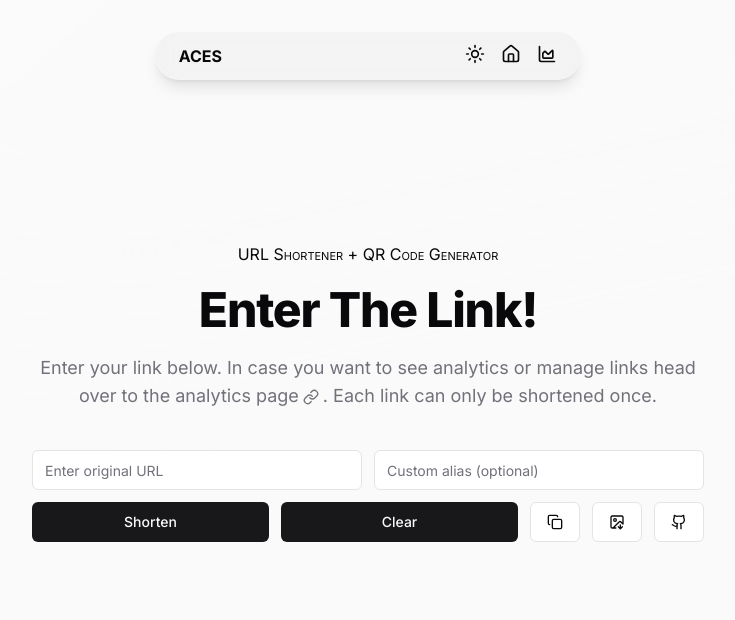
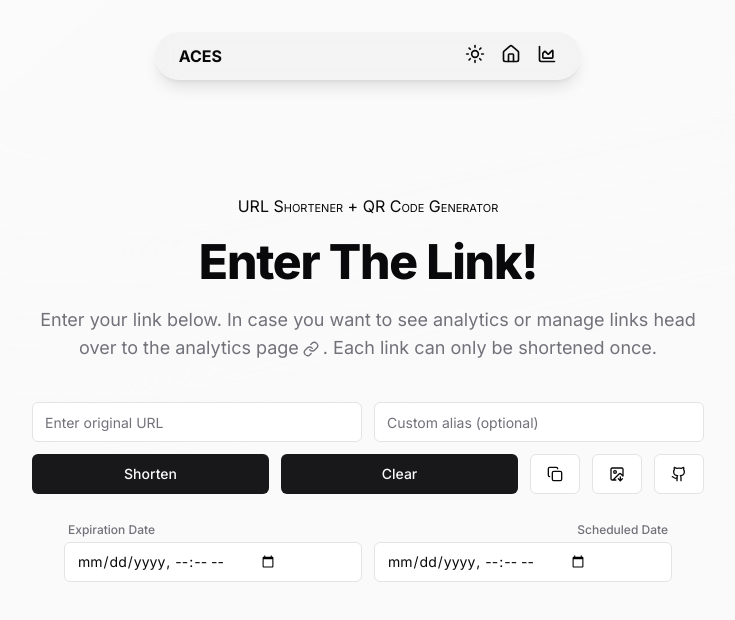
Before and after one commit to MadhurJ20/share, a Next.js app: page / in a window 1280 px wide. Shown: the top 620 px of the page, without its empty margins (272-1007 px from the left). Built offline with nearby package versions, Linux system fonts and the light colour scheme.

Commit message:
Partial scheduled and expiration dates

```diff
--- a/components/editUrl.jsx
+++ b/components/editUrl.jsx
@@ -1,4 +1,4 @@
-import { useState } from "react";
+import { useState, useEffect } from "react";
 import { Button } from "@components/ui/button";
 import { Dialog, DialogClose, DialogContent, DialogFooter, DialogHeader, DialogTitle, DialogDescription } from "@components/ui/dialog";
 import { Input } from "./ui/input";
@@ -6,14 +6,46 @@ import { Save } from "lucide-react";
 
 export function EditUrlDialog({ open, setOpen, urlToEdit, handleEdit }) {
   const [newShortenUrl, setNewShortenUrl] = useState(urlToEdit?.shortenUrl || "");
+  const [newExpirationDate, setNewExpirationDate] = useState("");
+  const [newScheduledDate, setNewScheduledDate] = useState("");
+
+  useEffect(() => {
+    if (urlToEdit?.expirationDate) {
+      setNewExpirationDate(formatDateForInput(urlToEdit.expirationDate));
+    }
+    if (urlToEdit?.scheduledDate) {
+      setNewScheduledDate(formatDateForInput(urlToEdit.scheduledDate));
+    }
+  }, [urlToEdit]);
+
+  const formatDateForInput = (date) => {
+    if (!date) return "";
+    const formattedDate = new Date(date);
+    return formattedDate.toISOString().slice(0, 16); // Convert to "YYYY-MM-DDTHH:MM"
+  };
 
   const handleCancel = () => {
     setOpen(false);
   };
 
   const handleSave = () => {
-    if (newShortenUrl !== urlToEdit.shortenUrl) {
-      handleEdit(urlToEdit._id, newShortenUrl);
+    if (!urlToEdit || !urlToEdit._id) {
+      console.error('Missing URL ID');
+      return; // Exit the function early if ID is missing
+    }
+
+    const updatedFields = {
+      shortenUrl: typeof newShortenUrl === 'string' ? newShortenUrl.trim() : '',
+      expirationDate: newExpirationDate ? new Date(newExpirationDate) : null,
+      scheduledDate: newScheduledDate ? new Date(newScheduledDate) : null,
+    };
+
+    if (
+      newShortenUrl !== urlToEdit.shortenUrl ||
+      newExpirationDate !== urlToEdit.expirationDate ||
+      newScheduledDate !== urlToEdit.scheduledDate
+    ) {
+      handleEdit(urlToEdit._id, updatedFields);
     }
     setOpen(false); // Close the dialog after saving
   };
@@ -24,7 +56,7 @@ export function EditUrlDialog({ open, setOpen, urlToEdit, handleEdit }) {
         <DialogHeader>
           <DialogTitle>Edit Shortened URL</DialogTitle>
           <DialogDescription>
-            Modify the shortened URL below. Make sure the new URL is unique and valid.
+            Modify the shortened URL and expiration/scheduled dates.
           </DialogDescription>
         </DialogHeader>
 
@@ -38,6 +70,24 @@ export function EditUrlDialog({ open, setOpen, urlToEdit, handleEdit }) {
             className="w-full p-2 mt-2 border rounded-md focus-visible:ring-0 focus-visible:ring-offset-0"
             placeholder="Enter new shortened URL"
           />
+
+          <label htmlFor="expirationDate" className="block text-sm font-medium text-gray-700">Expiration Date</label>
+          <Input
+            type="datetime-local"
+            id="expirationDate"
+            value={newExpirationDate}
+            onChange={(e) => setNewExpirationDate(e.target.value)}
+            className="w-full p-2 mt-2 border rounded-md focus-visible:ring-0 focus-visible:ring-offset-0"
+          />
+
+          <label htmlFor="scheduledDate" className="block text-sm font-medium text-gray-700">Scheduled Date</label>
+          <Input
+            type="datetime-local"
+            id="scheduledDate"
+            value={newScheduledDate}
+            onChange={(e) => setNewScheduledDate(e.target.value)}
+            className="w-full p-2 mt-2 border rounded-md focus-visible:ring-0 focus-visible:ring-offset-0"
+          />
         </div>
 
         <DialogFooter className="gap-2 mx-8 sm:ml-0 sm:justify-start">
@@ -47,7 +97,7 @@ export function EditUrlDialog({ open, setOpen, urlToEdit, handleEdit }) {
             </Button>
           </DialogClose>
           <Button type="button" onClick={handleSave} variant="outline" className="flex items-center gap-2">
-            <Save className="w-4 h-4" />Save
+            <Save className="w-4 h-4" /> Save
           </Button>
         </DialogFooter>
       </DialogContent>
--- a/components/nav.jsx
+++ b/components/nav.jsx
@@ -6,7 +6,7 @@ import { ThemeToggle } from "./themeToggle";
 export const Nav = () => {
   return (
     <nav
-      className='flex px-6 py-3 justify-between bg-[#ccc2] dark:bg-[#222] backdrop-blur-md shadow-lg mt-8 absolute rounded-full lg:w-1/3 top-0 w-4/5 z-10'>
+      className='flex px-6 py-3 justify-between bg-[#ccc2] dark:bg-[#8882] backdrop-blur-md shadow-lg mt-8 absolute rounded-full lg:w-1/3 top-0 w-4/5 z-20'>
       <h2 className='font-bold'> ACES </h2>
       <section className='flex space-x-4'>
         <ThemeToggle />
--- a/models/url.js
+++ b/models/url.js
@@ -36,6 +36,8 @@ const URLSchema = new mongoose.Schema(
         lastAccessed: [new Date()],
       }),
     },
+    expirationDate: { type: Date, default: undefined },
+    scheduledDate: { type: Date, default: null },
   },
   { timestamps: true, }
 );
--- a/pages/api/analytics.js
+++ b/pages/api/analytics.js
@@ -22,15 +22,27 @@ export default async function handler(req, res) {
     if (req.method === 'PUT') {
       const { id } = req.query;  // Get the URL ID from the query parameters
       if (!id) { return res.status(400).json({ message: 'URL ID is required' }); }
-      const { shortenUrl } = req.body;
+      const { shortenUrl, expirationDate, scheduledDate } = req.body;
+
       if (!shortenUrl) { return res.status(400).json({ message: 'Shorten URL is required' }); }
+      if (typeof shortenUrl !== 'string') {
+        return res.status(400).json({ message: 'Shorten URL must be a string' });
+      }
 
       const existingUrl = await Url.findOne({ shortenUrl });
       if (existingUrl && existingUrl._id.toString() !== id) {
         return res.status(400).json({ message: 'Shortened URL must be unique' });
       }
 
-      const result = await Url.findByIdAndUpdate(id, { shortenUrl }, { new: true });
+      const updateData = {
+        shortenUrl,
+        expirationDate: expirationDate ? new Date(expirationDate) : null,  // Optional expirationDate
+        scheduledDate: scheduledDate ? new Date(scheduledDate) : null,
+      };
+
+      // Perform the update operation
+
+      const result = await Url.findByIdAndUpdate(id, updateData, { new: true });
       if (!result) { return res.status(404).json({ message: 'URL not found' }); }
       return res.status(200).json({ message: 'URL updated successfully' });
     }
--- a/pages/api/shorten.js
+++ b/pages/api/shorten.js
@@ -4,7 +4,8 @@ import { nanoid } from 'nanoid';
 
 export default async function handler(req, res) {
   if (req.method !== 'POST') { return res.status(405).json({ message: 'Method not allowed' }); }
-  const { originalUrl, alias } = req.body;
+  const { originalUrl, alias, expirationDate, scheduledDate } = req.body;
+  console.log(req.body);
   if (!originalUrl) { return res.status(400).json({ message: 'Original URL is required' }); }
 
   const dotCount = (originalUrl.match(/\./g) || []).length;
@@ -26,7 +27,16 @@ export default async function handler(req, res) {
     }
 
     const shortenUrl = alias || nanoid(6);
-    const newUrl = await Url.create({ originalUrl, shortenUrl, alias: alias || undefined });
+    const newUrl = await Url.create({
+      originalUrl,
+      shortenUrl,
+      alias: alias || undefined,
+      expirationDate: expirationDate ? new Date(expirationDate) : undefined,
+      scheduledDate: scheduledDate ? new Date(scheduledDate) : null,
+    });
+
+    const createdUrl = await Url.findById(newUrl._id);
+    console.log(createdUrl);
 
     res.status(201).json({ shortenUrl: `${process.env.BASE_URL}/${shortenUrl}` });
   } catch (error) {
--- a/pages/index.js
+++ b/pages/index.js
@@ -16,6 +16,9 @@ export default function Home() {
   const [clickedButton, setClickedButton] = useState(null);
   const qrCodeRef = useRef(null);
 
+  const [expirationDate, setExpirationDate] = useState('');
+  const [scheduledDate, setScheduledDate] = useState('');
+
   const handleSubmit = async (e) => {
     e.preventDefault();
     setError('');
@@ -25,14 +28,31 @@ export default function Home() {
       ? originalUrl
       : `http://${originalUrl}`;
 
+    const formatDateToUTC = (date) => {
+      if (!date) return null;
+      const localDate = new Date(date);
+      return localDate.toISOString();
+    };
+
+    const formattedExpirationDate = formatDateToUTC(expirationDate);
+    console.log("Formatted Expiration Date:", formattedExpirationDate);
+    const formattedScheduledDate = formatDateToUTC(scheduledDate);
+
     try {
       const res = await fetch('/api/shorten', {
         method: 'POST',
         headers: { 'Content-Type': 'application/json' },
-        body: JSON.stringify({ originalUrl, alias }),
+        body: JSON.stringify({
+          originalUrl,
+          alias,
+          // expirationDate: formattedExpirationDate,
+          expirationDate: expirationDate ? new Date(expirationDate) : null,
+          scheduledDate: formattedScheduledDate
+        }),
       });
 
       const data = await res.json();
+      console.log(data);
       if (!res.ok) throw new Error(data.message);
       setShortUrl(data.shortenUrl);
     } catch (err) {
@@ -77,6 +97,8 @@ export default function Home() {
     setOriginalUrl('');
     setCustomAlias('');
     setShortUrl('');
+    setExpirationDate('');
+    setScheduledDate('');
     setError('');
   };
 
@@ -112,9 +134,9 @@ export default function Home() {
     }
   };
 
-  console.log("Look at me: ", generateQRCodeValue(shortenUrl));
+  // console.log("Look at me: ", generateQRCodeValue(shortenUrl));
   return (
-    <main className="relative overflow-hidden flex flex-col items-center justify-center h-screen font-inter min-h-svh bg-zinc-50 dark:bg-[#09090b]">
+    <main className="relative overflow-x-hidden flex flex-col items-center justify-center h-screen font-inter min-h-svh bg-zinc-50 dark:bg-[#09090b]">
       {/* Gradients */}
       <div
         aria-hidden="true"
@@ -125,7 +147,7 @@ export default function Home() {
       </div>
       <Nav />
 
-      <div className="relative w-full py-24 overflow-hidden lg:py-32">
+      <div className="relative w-full py-24 overflow-x-hidden lg:py-32">
 
         <div className="relative z-10">
           <div className="container py-10 lg:py-16">
@@ -200,6 +222,28 @@ export default function Home() {
                       <Github /></a>
                   </Button>
                 </footer>
+                <section className='flex flex-col justify-start items-start gap-3 mt-2 md:flex-row *:flex-1 p-2 md:mx-6 mx-10'>
+                  <div className='flex flex-col items-start w-full gap-1'>
+                    <label className='text-xs font-medium text-muted-foreground ps-1'>Expiration Date</label>
+                    <Input
+                      type="datetime-local"
+                      placeholder="Expiration Date (Optional)"
+                      value={expirationDate}
+                      onFocus={(e) => e.target.type = 'datetime-local'}
+                      onChange={(e) => setExpirationDate(e.target.value)}
+                    />
+                  </div>
+                  <div className='flex flex-col items-start w-full gap-1 md:items-end'>
+                    <label className='text-xs font-medium text-muted-foreground pe-1'>Scheduled Date</label>
+                    <Input
+                      type="datetime-local"
+                      placeholder="Scheduled Date (Optional)"
+                      value={scheduledDate}
+                      onFocus={(e) => e.target.type = 'datetime-local'}
+                      onChange={(e) => setScheduledDate(e.target.value)}
+                    />
+                  </div>
+                </section>
               </form>
 
               <section className='mt-4'>
```
Also changed, not shown: pages/analytics.js (+17 -11 lines).
